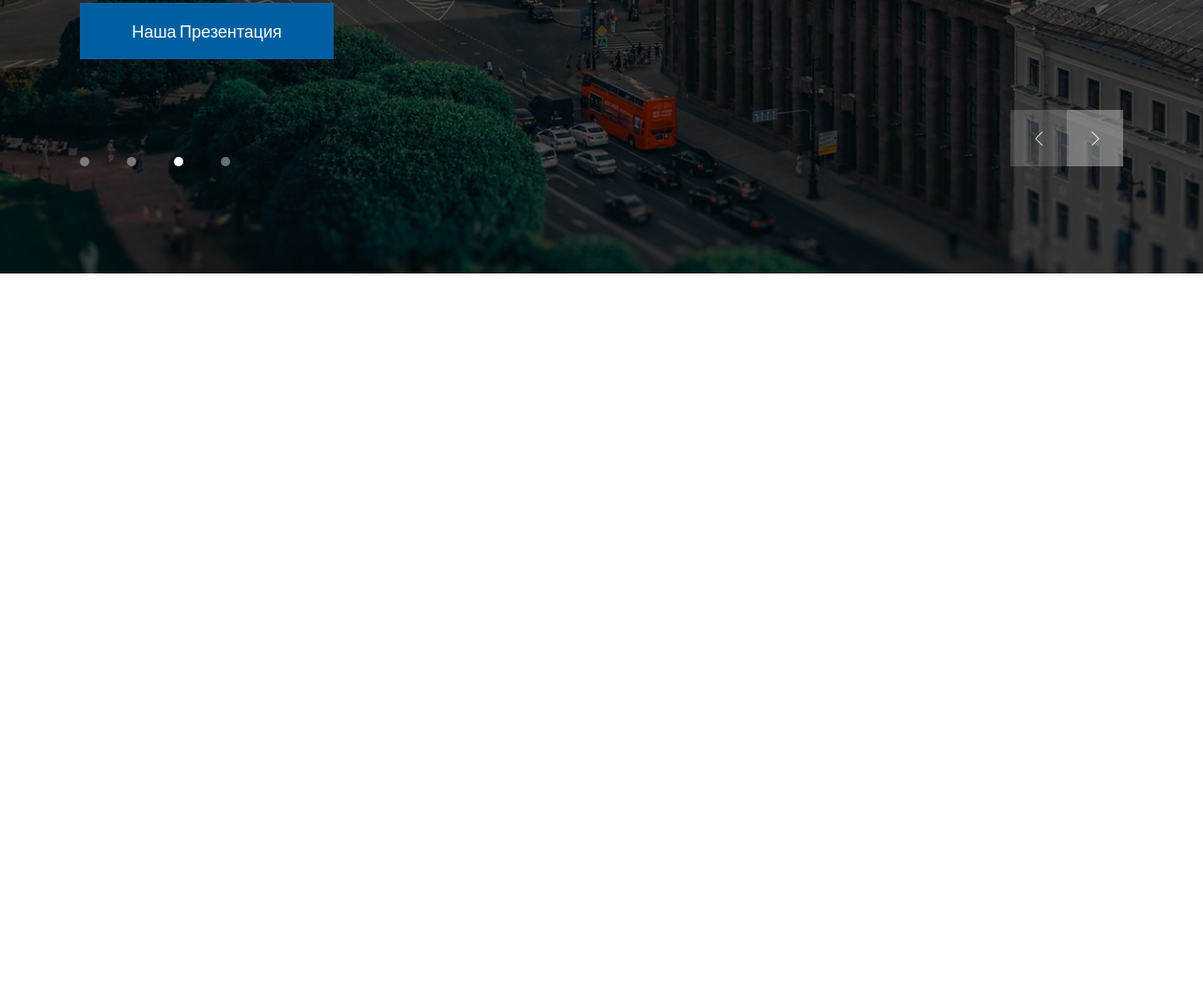
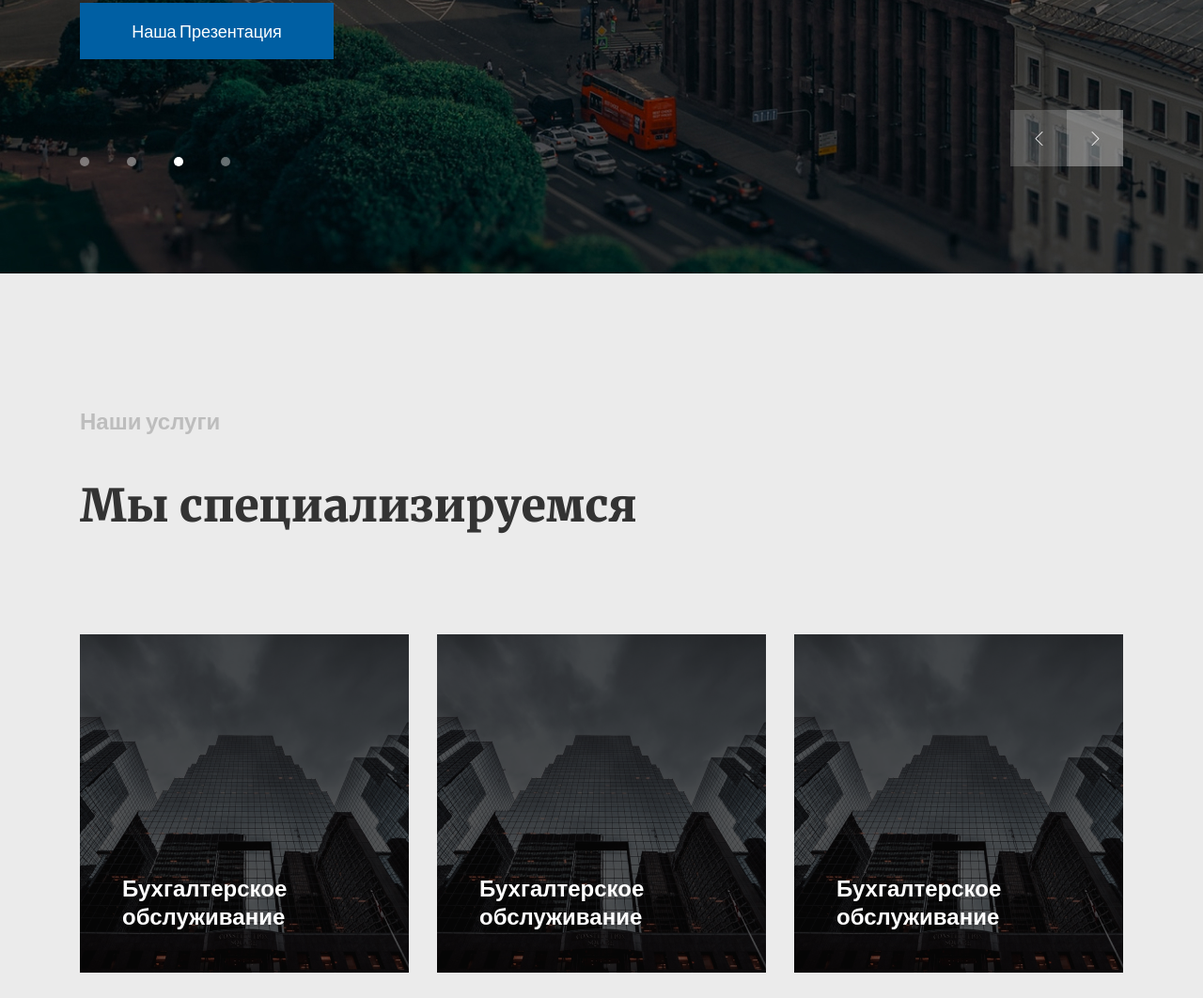
Before and after one commit to fekla-konstantinovna/buhone_project, a plain HTML site: page index.html in a window 1280 px wide. Shown: the part 488-1550 px from the top of the page at 94% size. Before the commit the page ends 800 px from the top, so only its background shows below. Drawn offline with nearby package versions, Linux system fonts and the light colour scheme.

Commit message:
add servises

```diff
--- a/index.html
+++ b/index.html
@@ -62,7 +62,7 @@
             <div class="slider__pagination-item"></div>
             <div class="slider__pagination-item"></div>
             <div class="slider__pagination-item _active"></div>
-            <div class="slider__pagination-item "></div>
+            <div class="slider__pagination-item"></div>
           </div>
           <div class="slider__nav">
             <div class="slider__nav-item _left"></div>
@@ -72,5 +72,22 @@
       </section>
 
     </main>
+
+    <section class="servises">
+      <div class="container servises__container">
+        <div class="servises__description">Наши услуги</div>
+        <h2 class="servises__title">Мы специализируемся</h2>
+        <div class="our-servises">
+          <div class="our-servises-item"><span class="name">Бухгалтерское обслуживание</span></div>
+          <div class="our-servises-item"><span class="name">Бухгалтерское обслуживание</span></div>
+          <div class="our-servises-item"><span class="name">Бухгалтерское обслуживание</span></div>
+          <div class="our-servises-item"><span class="name">Бухгалтерское обслуживание</span></div>
+          <div class="our-servises-item"><span class="name">Бухгалтерское обслуживание</span></div>
+          <div class="our-servises-item"><span class="name">Бухгалтерское обслуживание</span></div>
+        </div>
+      </div>
+    </section>
+
+
   </body>
 </html>
--- a/style.css
+++ b/style.css
@@ -163,7 +163,6 @@
 .slider__pagination-item {
   width: 10px;
   height: 10px;
-
   border-radius: 100%;
   background: rgba(255, 255, 255, 0.4);
 }
@@ -201,17 +200,83 @@
   display: flex;
   height: 100%;
   width: 100%;
-  background: url(img/back.png);
-  background-repeat: no-repeat;
-  background-position: center;
+  background: url(img/back.png) no-repeat center;
 }
 
-.slider__nav-item._right._active:before{
+.slider__nav-item._right._active:before {
   content: '';
   display: flex;
   height: 100%;
   width: 100%;
-  background: url(img/vector.png);
-  background-repeat: no-repeat;
-  background-position: center;
+  background: url(img/vector.png) no-repeat center;
 }
+
+/* servises */
+
+.servises {
+  background: #EBEBEB;
+}
+
+.servises__container {
+  height: 1242px;
+  position: relative;
+  padding-top: 140px;
+}
+
+.servises__description {
+  color: #bdbdbd;
+  font-size: 24px;
+  margin: 0 0 40px;
+  line-height: 33px;
+  font-weight: 900;
+  font-family: Lato, sans-serif;
+}
+
+.servises__title {
+  color: #333333;
+  font-size: 48px;
+  margin: 0 0 102px;
+  line-height: 69px;
+  font-weight: 900;
+  font-family: Merriweather, serif;
+}
+
+.our-servises {
+  display: flex;
+  flex-wrap: wrap;
+  justify-content: space-between;
+}
+
+.our-servises-item {
+  width: 350px;
+  height: 360px;
+  position: relative;
+  margin-bottom: 30px;
+  background: url("img/rectangle.png") no-repeat center;
+}
+
+.our-servises-item:before {
+  content: '';
+  top:0;
+  left: 0;
+  width: 100%;
+  height: 100%;
+  position: absolute;
+  transition: 0.25s linear background-color;
+}
+
+.our-servises-item:hover:before {
+  background: rgba(0, 95, 163, 0.65);
+}
+
+.name {
+  bottom: 45px;
+  left		: 45px;
+  width		: 100%;
+  color: white;
+  font-size: 24px;
+  line-height: 30px;
+  font-weight: 900;
+  position	: absolute;
+  font-family: Lato, sans-serif;
+}
```
Also changed, not shown: img/activ_rectangle.png (added), img/rectangle.png (added).
